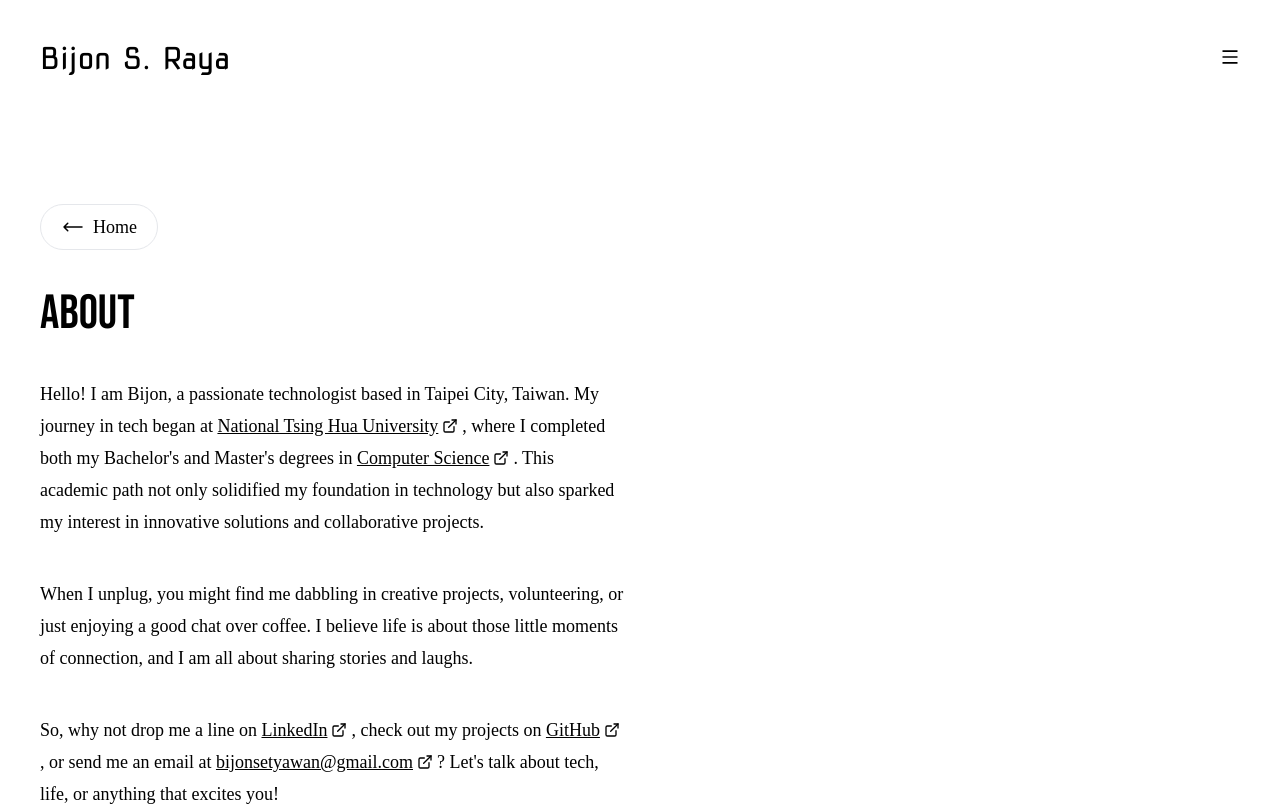
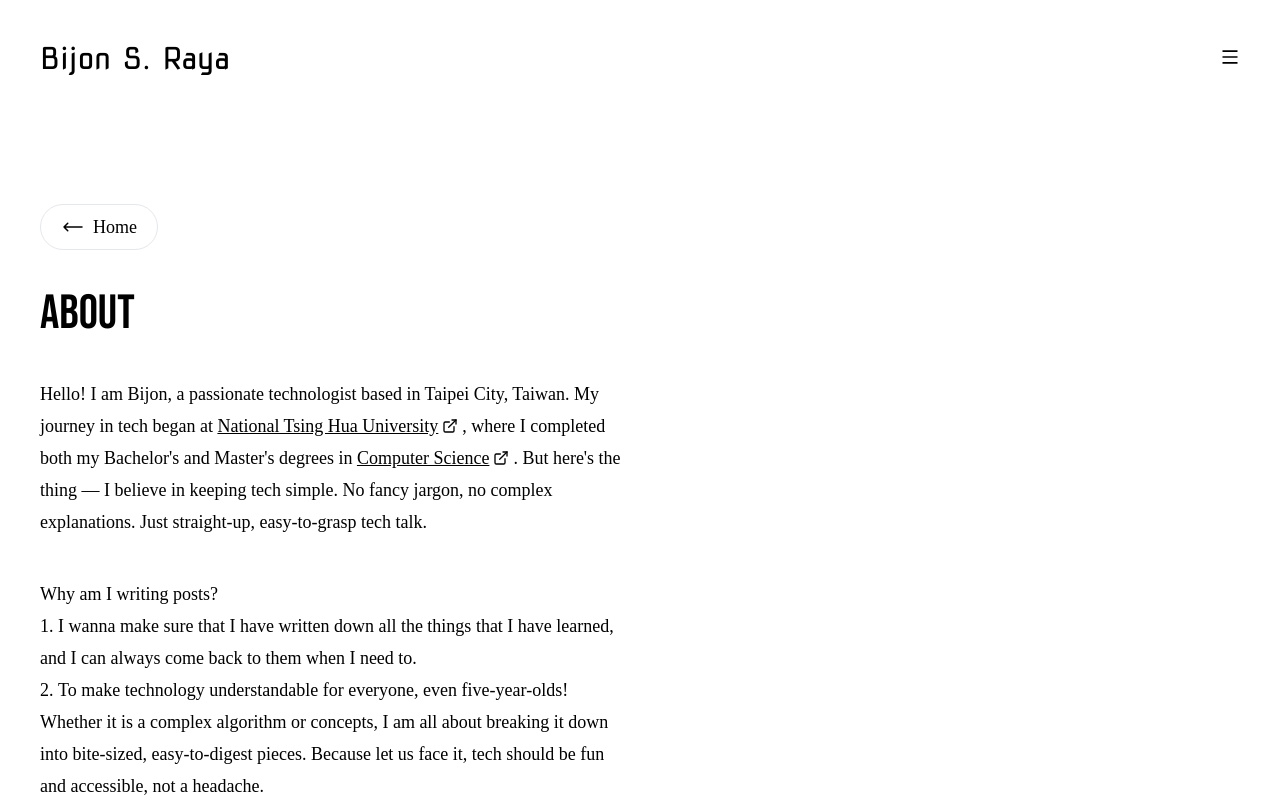
Before and after one commit to bsraya/bsraya, a Next.js app: page /about in a window 1280 px wide. Shown: the top 806 px of the page. Built offline with nearby package versions, Linux system fonts and the light colour scheme; a web font is replaced by a local one.

Commit message:
fix: rewrite about me

```diff
--- a/app/about/page.tsx
+++ b/app/about/page.tsx
@@ -24,11 +24,23 @@ export default function About() {
                     <p>
                         Hello! I am Bijon, a passionate technologist based in Taipei City, Taiwan.
                         My journey in tech began at <ExternalLink text="National Tsing Hua University" url='https://www.nthu.edu.tw/' />, where I completed both my Bachelor&apos;s and Master&apos;s degrees in <ExternalLink text="Computer Science" url="https://dcs.site.nthu.edu.tw/" />.
-                        This academic path not only solidified my foundation in technology but also sparked my interest in innovative solutions and collaborative projects.
+                        But here&apos;s the thing — I believe in keeping tech simple. No fancy jargon, no complex explanations. Just straight-up, easy-to-grasp tech talk.
                     </p>
 
+                    <div>
+                        <p>Why am I writing posts?</p>
+                        <ol className="list-decimal list-inside">
+                            <li>
+                                I wanna make sure that I have written down all the things that I have learned, and I can always come back to them when I need to.
+                            </li>
+                            <li>
+                                To make technology understandable for everyone, even five-year-olds! Whether it is a complex algorithm or concepts, I am all about breaking it down into bite-sized, easy-to-digest pieces. Because let us face it, tech should be fun and accessible, not a headache.
+                            </li>
+                        </ol>
+                    </div>
+
                     <p>
-                        When I unplug, you might find me dabbling in creative projects, volunteering, or just enjoying a good chat over coffee. I believe life is about those little moments of connection, and I am all about sharing stories and laughs.
+                        When I unplug, you might find me dabbling in creative projects, freelancing, volunteering, or just enjoying a good chat over coffee. I believe life is about those little moments of connection, and I am all about sharing stories and laughs.
                     </p>
 
                     <p>
```
